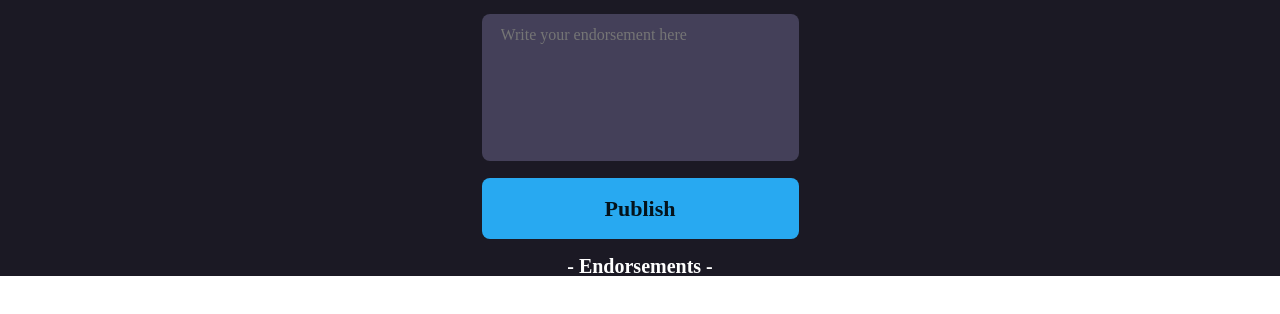
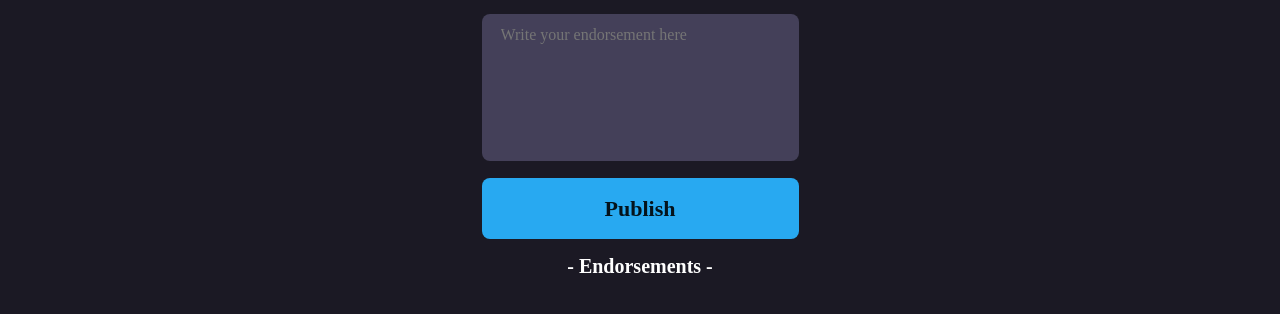
Before and after one commit to Ahmedyassine2010/we-are-the-champions, a website built with Vite: page index.html in a window 1280 px wide. Shown: the part 190-504 px from the top of the page. Built offline with nearby package versions, Linux system fonts and the light colour scheme; no server answers.

Commit message:
Update index.css

```diff
--- a/index.css
+++ b/index.css
@@ -7,6 +7,7 @@ html, body {
 .container {
     background: #1B1924;
     text-align: center;
+    height: 844px;
 }
 
 img {
```
